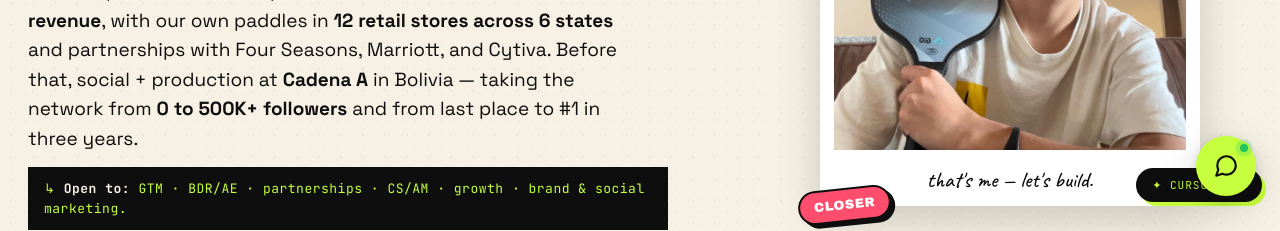
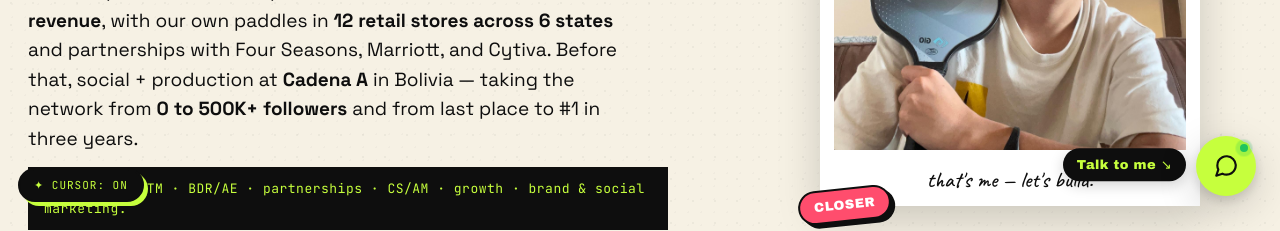
Before and after one commit to alevargasmeyer/aboutme, a website: page index.html in a window 1280 px wide. Shown: the part 580-811 px from the top of the page. Drawn offline with Linux system fonts and the light colour scheme.

Commit message:
Chat label + cursor-toggle moves to bottom-left
- Added a persistent 'Talk to me ↘' pill that sits to the LEFT of
  the chat bubble. Ink + lime, soft drop shadow, subtle 2px float
  animation. Hidden when the panel is open (body.avm-chat-open) and
  hidden on small mobile (<520px) to keep the corner clean.
- chat-root is now a flex container (gap: 10px) so the label and
  bubble line up naturally.
- Moved .cursor-toggle from bottom-right -> bottom-LEFT. Was getting
  covered by the chat widget at bottom-right; now lives on the
  opposite corner where nothing else fights it.

```diff
--- a/chat.js
+++ b/chat.js
@@ -12,6 +12,7 @@
   const root = document.createElement("div");
   root.id = "avm-chat-root";
   root.innerHTML = `
+    <span class="chat-label" id="avm-chat-label" aria-hidden="true">Talk to me ↘</span>
     <button id="avm-chat-bubble" type="button" aria-label="Chat with Ale's AI" aria-expanded="false">
       <svg viewBox="0 0 24 24" fill="none" stroke="currentColor" stroke-width="2" stroke-linecap="round" stroke-linejoin="round" aria-hidden="true">
         <path d="M21 11.5a8.38 8.38 0 0 1-.9 3.8 8.5 8.5 0 0 1-7.6 4.7 8.38 8.38 0 0 1-3.8-.9L3 21l1.9-5.7a8.38 8.38 0 0 1-.9-3.8 8.5 8.5 0 0 1 4.7-7.6 8.38 8.38 0 0 1 3.8-.9h.5a8.48 8.48 0 0 1 8 8v.5z"/>
--- a/index.html
+++ b/index.html
@@ -23,7 +23,7 @@
 <link rel="preconnect" href="https://fonts.googleapis.com">
 <link rel="preconnect" href="https://fonts.gstatic.com" crossorigin>
 <link href="https://fonts.googleapis.com/css2?family=Archivo+Black&family=Space+Grotesk:wght@400;500;600;700&family=Caveat:wght@500;700&family=JetBrains+Mono:wght@400;700&display=swap" rel="stylesheet">
-<link href="styles.css?v=e64d7f2d" rel="stylesheet">
+<link href="styles.css?v=37354aa2" rel="stylesheet">
 <style>
 .hero { min-height: 100vh; padding: 110px 28px 40px; display: grid; grid-template-columns: 1.3fr 0.9fr; gap: 40px; align-items: center; position: relative; max-width: 1280px; margin: 0 auto; }
 .hero-left h1 { font-family: var(--display); font-size: clamp(56px, 9vw, 132px); line-height: 0.9; letter-spacing: -0.04em; margin-bottom: 18px; }
@@ -454,6 +454,6 @@
 <footer>Built by Alejandro · designed to be loud · <span class="heart">●</span> ready when you are</footer>
 
 <script src="site.js?v=9067fad0"></script>
-<script src="chat.js?v=c0fedd6d"></script>
+<script src="chat.js?v=2a144f71"></script>
 </body>
 </html>
--- a/styles.css
+++ b/styles.css
@@ -92,7 +92,8 @@ nav.top ul a:hover::after, nav.top ul a.active::after { transform: scaleX(1); }
 .mobile-menu .menu-cta a.cv { background: var(--lime); color: var(--ink); }
 
 /* ===== CURSOR TOGGLE ===== */
-.cursor-toggle { position: fixed; bottom: 18px; right: 18px; z-index: 200; background: var(--ink); color: var(--lime); border: 2px solid var(--ink); border-radius: 999px; padding: 8px 14px; font-family: var(--mono); font-size: 11px; letter-spacing: 1px; cursor: pointer; box-shadow: 4px 4px 0 var(--lime); transition: all 0.2s; text-transform: uppercase; }
+/* Lives at bottom-LEFT to stay clear of the chat bubble (which is bottom-right). */
+.cursor-toggle { position: fixed; bottom: 18px; left: 18px; z-index: 200; background: var(--ink); color: var(--lime); border: 2px solid var(--ink); border-radius: 999px; padding: 8px 14px; font-family: var(--mono); font-size: 11px; letter-spacing: 1px; cursor: pointer; box-shadow: 4px 4px 0 var(--lime); transition: all 0.2s; text-transform: uppercase; }
 .cursor-toggle:hover { transform: translate(-2px,-2px); box-shadow: 6px 6px 0 var(--lime); }
 body.no-custom-cursor { cursor: auto; }
 body.no-custom-cursor a, body.no-custom-cursor button, body.no-custom-cursor input, body.no-custom-cursor select { cursor: pointer; }
@@ -186,7 +187,29 @@ footer a { color: var(--lime); }
 #avm-chat-root {
   position: fixed; bottom: 24px; right: 24px;
   z-index: 220; font-family: var(--body);
+  display: flex; align-items: center; gap: 10px;
 }
+
+/* "Talk to me" pill — sits to the left of the bubble, always visible
+   when the panel is closed, hidden when the panel is open. */
+.chat-label {
+  background: var(--ink); color: var(--lime);
+  padding: 9px 14px;
+  border-radius: 999px;
+  font-family: var(--display); font-size: 13px;
+  letter-spacing: 0.4px;
+  white-space: nowrap;
+  box-shadow: 0 4px 14px rgba(14,14,14,0.18);
+  user-select: none;
+  pointer-events: none;
+  animation: avm-label-pulse 3.6s ease-in-out infinite;
+}
+@keyframes avm-label-pulse {
+  0%, 100% { transform: translateY(0); }
+  50% { transform: translateY(-2px); }
+}
+body.avm-chat-open .chat-label { display: none; }
+@media (max-width: 520px) { .chat-label { display: none; } }
 
 /* Bubble: clean lime circle with chat icon, soft drop shadow, no border */
 #avm-chat-bubble {
```
Also changed, not shown: cadena.html (+2 -2 lines), consulting.html (+2 -2 lines), gio.html (+2 -2 lines), social.html (+2 -2 lines).
